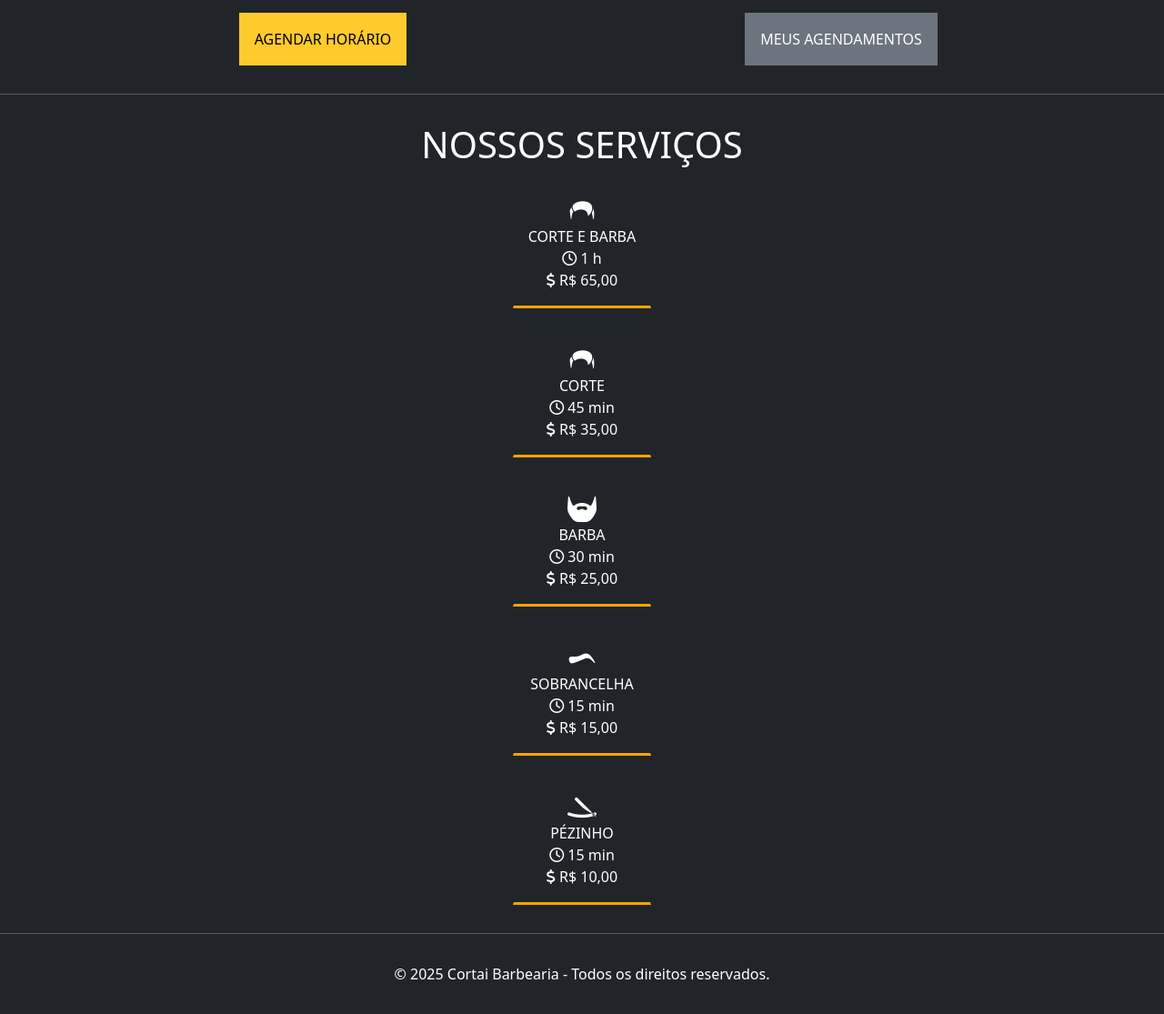
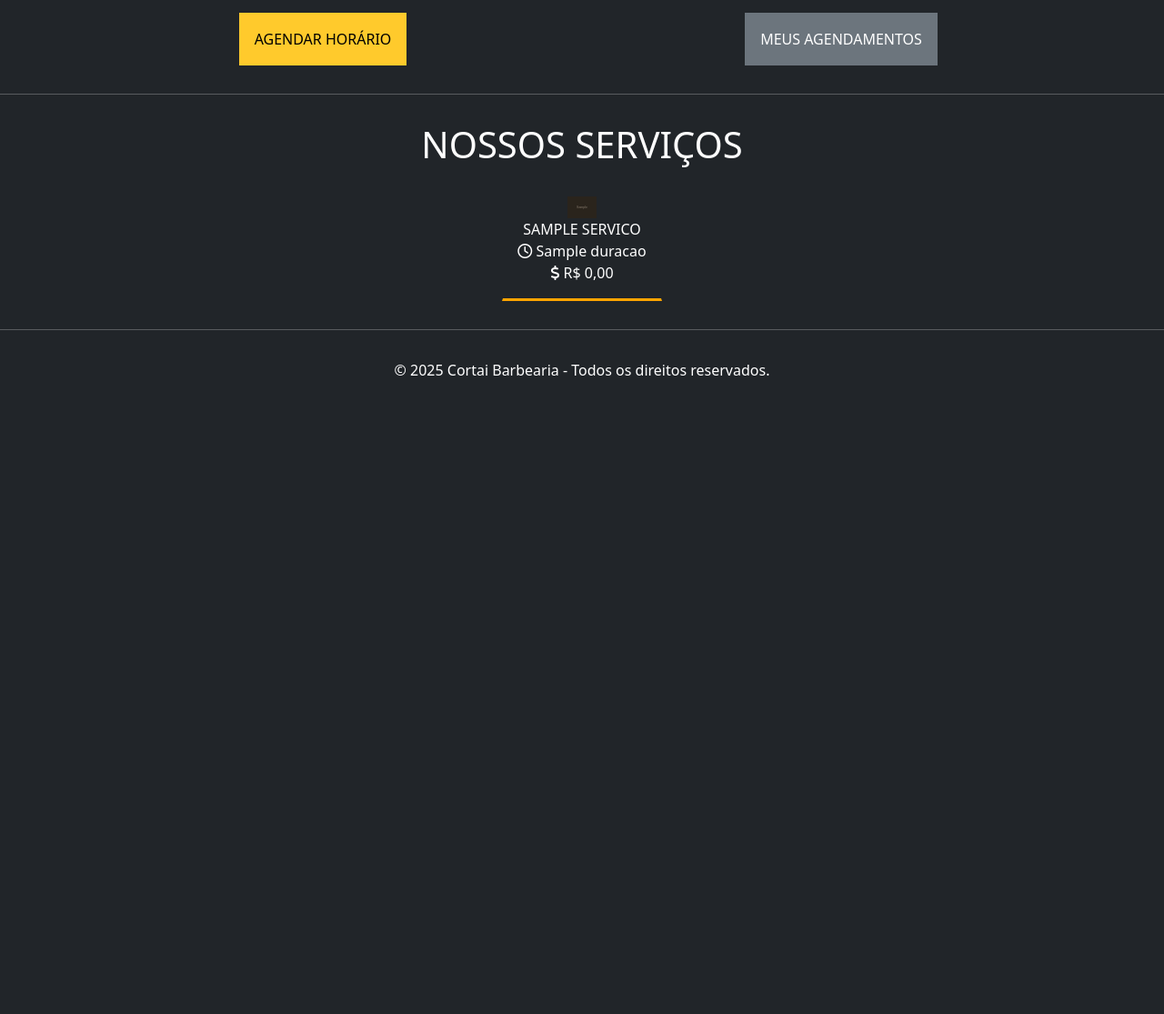
Before and after one commit to GuuhhO/BarbeiroDigital, a PHP site: the page made by app/views/home/index.php in a window 1280 px wide. Shown: the part 991-2106 px from the top of the page at 91% size. After the commit the page ends 1404 px from the top, so only its background shows below. Run offline with PHP 8.4, Linux system fonts and the light colour scheme; the template is opened without the code that fills it: most values are stand-ins (such as "Sample title", 1, 10 or a date in 2020); grey boxes marked "Sample" are stand-in pictures; some libraries are stand-ins or nearby versions.

Commit message:
Exibição de valores de serviços na index com base no DB e renomeio de arquivos

```diff
--- a/app/views/home/index.php
+++ b/app/views/home/index.php
@@ -55,15 +55,17 @@ $title = 'Página Inicial';
     <div class="row flex align-items-center justify-content-center">
       <div class="container overflow-hidden text-center">
         <div class="row gy-4 align-items-center justify-content-center" style="display: grid;">
+          <?php foreach ($servicos as $servico): ?>
             <div class="col-12">
               <div class="p-3 btn btn-servico text-white d-flex flex-column align-items-center">
-                        <img src="/../Cortai/public/assets/img/penteado (1).png" alt="" width="32" id="imgServico">
-                        <div>CORTE E BARBA</div>
-                        <div><i class="fa-regular fa-clock"></i> 1 h</div>
-                        <div><i class="fa-solid fa-dollar-sign"></i> R$ 65,00</div>
+                <img src="/../Cortai/public/assets/img/<?= htmlspecialchars($servico['icone']) ?>" alt="" width="32" id="imgServico">
+                <div><?= strtoupper(htmlspecialchars($servico['servico'])) ?></div>
+                <div><i class="fa-regular fa-clock"></i> <?= htmlspecialchars($servico['duracao']) ?></div>
+                <div><i class="fa-solid fa-dollar-sign"></i> <?= 'R$ ' . number_format($servico['preco'], 2, ',', '.') ?></div>
               </div>
             </div>
-                    <div class="col-12">
+          <?php endforeach; ?>
+          <!-- <div class="col-12">
               <div class="p-3 btn btn-servico text-white d-flex flex-column align-items-center">
               <img src="/../Cortai/public/assets/img/penteado (1).png" alt="" width="32" id="imgServico">
               <div>CORTE</div>
@@ -94,7 +96,7 @@ $title = 'Página Inicial';
               <div><i class="fa-regular fa-clock"></i> 15 min</div>
               <div><i class="fa-solid fa-dollar-sign"></i> R$ 10,00</div>
               </div>
-                    </div>
+          </div> -->
         </div>
       </div>
     </div>
```
Also changed, not shown: app/controllers/HomeController.php (+8 -2 lines), public/assets/img/icone-barba.png (renamed from public/assets/img/barba.png), public/assets/img/icone-corte-e-barba.png (renamed from public/assets/img/penteado.png), public/assets/img/icone-corte.png (renamed from public/assets/img/penteado (1).png), public/assets/img/icone-pezinho.png (renamed from public/assets/img/lamina-de-barbear.png), public/assets/img/icone-sobrancelha.png (renamed from public/assets/img/sobrancelha.png). Lines whose indentation alone changed are shown as unchanged.
